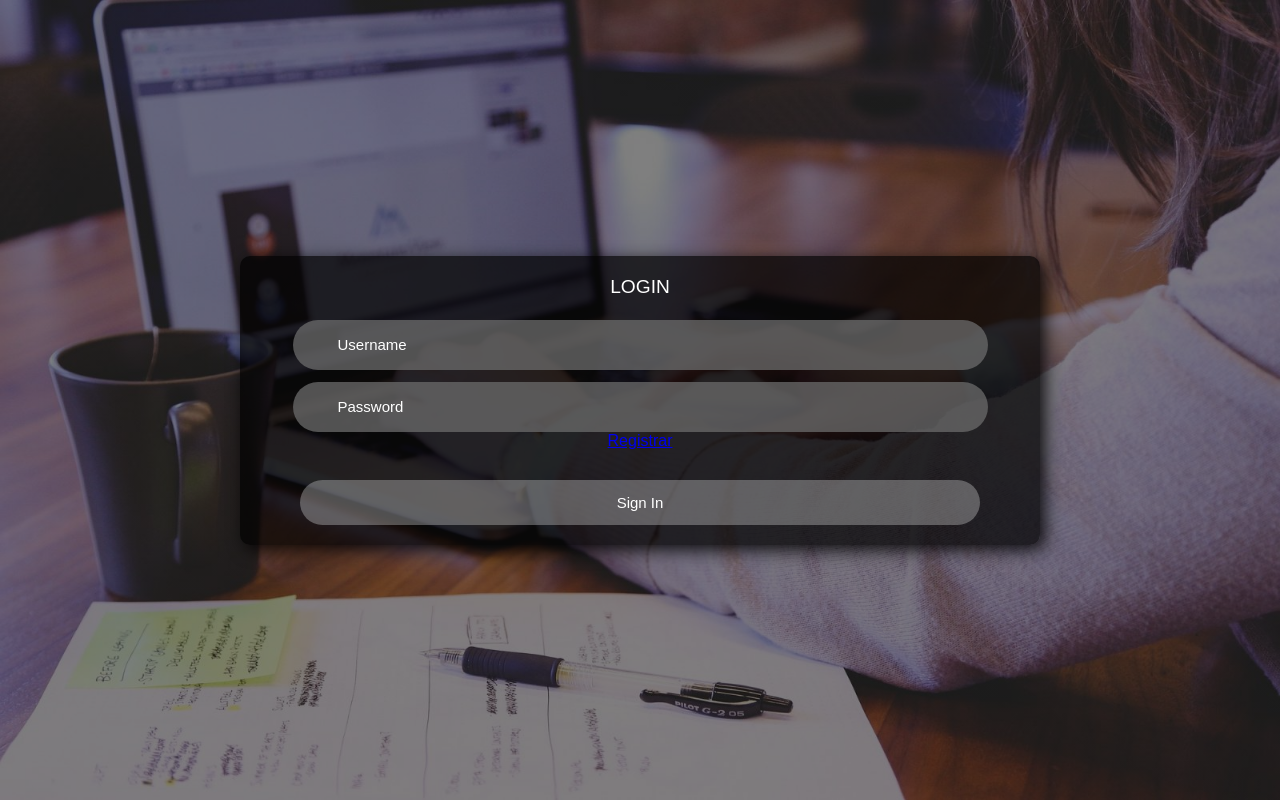
After one commit to Carlos-DanielBC/Cursos-en-Linea, a Django app: page /Sesion/ in a window 1280 px wide. The commit adds this page. Run offline with Django 3.2, Linux system fonts and the light colour scheme.

Commit message:
login ready

```diff
--- a/Trabajo/E_Learning/Gestion_de_curso/forms.py
+++ b/Trabajo/E_Learning/Gestion_de_curso/forms.py
@@ -1,6 +1,8 @@
 from django.shortcuts import render, redirect
 from .forms import CursoForm  # Importa el formulario CursoForm
 from .models import Curso
+from .models import User
+
 
 def crear_curso(request):
     if request.method == 'POST':
--- /dev/null
+++ b/Trabajo/E_Learning/Gestion_de_curso/static/css/style_user.css
@@ -0,0 +1,101 @@
+body {
+    font-family: Arial, sans-serif;
+    margin: 0;
+    padding: 0;
+    display: flex;
+    justify-content: center;
+    align-items: center;
+    height: 100vh;
+    background-image: linear-gradient(rgba(0, 0, 0, 0.5), rgba(0, 0, 0, 0.5)), url(../photos/photo2.jpg);
+    background-repeat: no-repeat;
+    background-size: 100% 100%;
+
+
+  }
+
+  .form-box {
+    width: 100vh;
+  }
+
+  .top{
+    color: #fff;
+    font-size: larger;
+    margin-bottom: 10px;
+  }
+
+  .top a{
+    color: burlywood;
+  }
+
+  .login-container {
+
+    background-color: rgba(0, 0, 0, 0.705);
+    box-shadow: 5px 5px 17px rgba(0, 0, 0, 0.884);
+    border-radius: 10px;
+    padding: 20px;
+    text-align: center;
+  }
+
+  .register-container {
+    background-color: rgba(0, 0, 0, 0.705);
+    box-shadow: 5px 5px 17px rgba(0, 0, 0, 0.884);
+    border-radius: 10px;
+    padding: 20px;
+    text-align: center;
+  }
+
+  .input-field{
+    font-size: 15px;
+    background: rgba(107, 107, 107, 0.753);
+    color: #fff;
+    height: 50px;
+    width: 80vh;
+    padding: 0 10px 0 45px;
+    border: none;
+    border-radius: 30px;
+    outline: none;
+    transition: .3s ease;
+    margin-top: 12px;
+}
+
+.input-field:hover{
+    background: rgba(255, 255, 255, 0.438);
+}
+
+.submit{
+    font-size: 15px;
+    font-weight: 500;
+    color: rgb(255, 255, 255);
+    height: 45px;
+    width: 85vh;
+    border: none;
+    border-radius: 30px;
+    outline: none;
+    background-color: rgba(206, 206, 206, 0.363);
+    cursor: pointer;
+    transition: .3s ease-in-out;
+    margin-top: 30px;
+}
+
+::-webkit-input-placeholder{
+    color: #fff;
+}
+
+.submit:hover{
+    background: rgba(255, 255, 255, 0.5);
+    box-shadow: 1px 5px 7px 5px rgba(0, 0, 0, 0.404);
+}
+
+
+.two-col{
+    display: flex;
+    justify-content: space-between;
+    color: #fff;
+    font-size: small;
+    margin-top: 10px;
+
+}
+.two-col .one{
+    display: flex;
+    gap: 5px;
+}
--- /dev/null
+++ b/Trabajo/E_Learning/Gestion_de_curso/templates/Users/User_signIn.html
@@ -0,0 +1,41 @@
+<!DOCTYPE html>
+<html lang="en">
+<head>
+    <meta charset="UTF-8">
+    <meta name="viewport" content="width=device-width, initial-scale=1.0">
+    {% load static %}
+    <link rel="stylesheet" href="{% static 'css/style_user.css' %}">
+    <title>Sign in</title>
+</head>
+<body style="display: flex; flex-direction: column;">
+    {{error}}
+    <form class="form-box" method="post" name="form">
+        {% csrf_token %}
+        <div class="login-container" id="login">
+            <div class="top">
+                <header>LOGIN</header>
+            </div>
+            <div class="input-box">
+                <input type="text" class="input-field" name="nombre" placeholder="Username" required>
+                <i class="bx bx-user"></i>
+            </div>
+            <div class="input-box">
+                <input type="password" class="input-field" name="contraseña" placeholder="Password" required>
+                <i class="bx bx-lock-alt"></i>
+            </div>
+            <a class="nav-link" href="/Register/">Registrar</a>
+            <div class="input-box">
+                <input type="submit" class="submit" value="Sign In">
+            </div>
+            {% comment %} <div class="two-col">
+                <div class="one">
+                    <input type="checkbox" id="login-check">
+
+                    <label for="login-check"> Remember Me</label>
+                </div>
+
+            </div> {% endcomment %}
+        </div>
+    </form>
+</body>
+</html>
--- a/Trabajo/E_Learning/Gestion_de_curso/urls.py
+++ b/Trabajo/E_Learning/Gestion_de_curso/urls.py
@@ -1,8 +1,14 @@
 from django.urls import path
 from . import views
+from django.views.generic import RedirectView
 
 urlpatterns = [
     path('lista/', views.lista_cursos, name='lista_cursos'),
     path('crear_curso/', views.crear_curso, name='crear_curso'),
-    path('home/', views.home)
+    path('', RedirectView.as_view(url='/Login/')),
+    path('Login/', views.Login),
+    path('Register/', views.register, name='register'),
+    path('Sesion/', views.sesion, name='sesion'),
+    path('logout/', views.close_sesion, name='logout'),
+    path('home/', views.home, name='home')
 ]
--- a/Trabajo/E_Learning/Gestion_de_curso/views.py
+++ b/Trabajo/E_Learning/Gestion_de_curso/views.py
@@ -1,5 +1,61 @@
 from django.shortcuts import render, redirect
+# from django.contrib.auth.forms import AuthenticationForm
+from django.contrib.auth.models import User
+from django.contrib.auth import login, logout, authenticate
+from django.db import IntegrityError
+# from django.http import HttpResponse
+from django.contrib.auth.hashers import make_password
 from .models import Curso
+
+def Login(request):
+    return render(request, 'login.html')
+
+def register(request):
+    if request.method == 'GET':
+        print('enviando formulario')
+    else:
+        try:
+            nuevo_usuario = User(
+                username = request.POST['nombre'],
+                last_name = request.POST['apellido'],
+                email = request.POST['correo'],
+                first_name = request.POST['identidad'],
+                password =  make_password(request.POST['contraseña']),
+            )
+            nuevo_usuario.save()
+            login(request, nuevo_usuario)
+            return redirect('home')
+        except IntegrityError:
+            return render(request, 'Users/User_signUp.html', {
+                "error": 'User already exists'
+            })
+    return render(request, 'Users/User_signUp.html', {
+        "error": 'Password do not match'
+    })
+
+
+def close_sesion(request):
+    logout(request)
+    return redirect('sesion')
+
+def sesion(request):
+    if request.method == 'GET':
+        return render(request, 'Users/User_signIn.html')
+    else:
+        nombre = request.POST['nombre']
+        contraseña = request.POST['contraseña']
+
+        user = authenticate(request, username=nombre, password=contraseña)
+
+        if user is None:
+            return render(request, 'Users/User_signIn.html', {
+                "error": 'Nombre de usuario o contraseña incorrecta'
+            })
+        else:
+            login(request, user)
+            return redirect('home')
+
+
 
 def home(request):
     return render(request, 'home.html')
@@ -9,6 +65,9 @@ def lista_cursos(request):
     cursos = Curso.objects.all()
     return render(request, 'Gestion_de_curso/lista_cursos.html', {'cursos': cursos})
 
+
+
+
 def crear_curso(request):
     if request.method == 'POST':
         nuevo_curso = Curso(
@@ -17,7 +76,6 @@ def crear_curso(request):
             nivel_dificultad=request.POST['nivel_dificultad'],  # Corregido el nombre del campo
             materiales_educativos=request.FILES['materiales_educativos']
         )
-
         nuevo_curso.save()
         return redirect('lista_cursos')
     return render(request, 'Gestion_de_curso/crear_curso.html')
--- a/Trabajo/E_Learning/inscriptions/models.py
+++ b/Trabajo/E_Learning/inscriptions/models.py
@@ -2,8 +2,8 @@ from django.db import models
 
 # Create your models here.
 class Inscripcion(models.Model):
-
     nombre = models.CharField(max_length=30)
     correo = models.CharField(max_length=50)
     telefono = models.CharField(max_length=12)
+    contraseña = models.CharField(max_length=300)
     evento = models.BooleanField()
```
Also changed, not shown: Trabajo/E_Learning/E_Learning/settings.py (+10 -2 lines), Trabajo/E_Learning/Gestion_de_curso/models.py (+11 -0 lines), Trabajo/E_Learning/Gestion_de_curso/static/css/styles_login.css (added, +51 -0 lines), Trabajo/E_Learning/Gestion_de_curso/templates/Users/User_signUp.html (added, +56 -0 lines), Trabajo/E_Learning/Gestion_de_curso/templates/home.html (+9 -10 lines), Trabajo/E_Learning/Gestion_de_curso/templates/login.html (added, +20 -0 lines), Trabajo/E_Learning/Gestion_de_curso/templates/registro.html (added, +22 -0 lines), Trabajo/E_Learning/Gestion_de_curso/migrations/0002_user_comment.py (added), Trabajo/E_Learning/Gestion_de_curso/static/photos/photo1.jpeg (added), Trabajo/E_Learning/Gestion_de_curso/static/photos/photo2.jpg (added).
